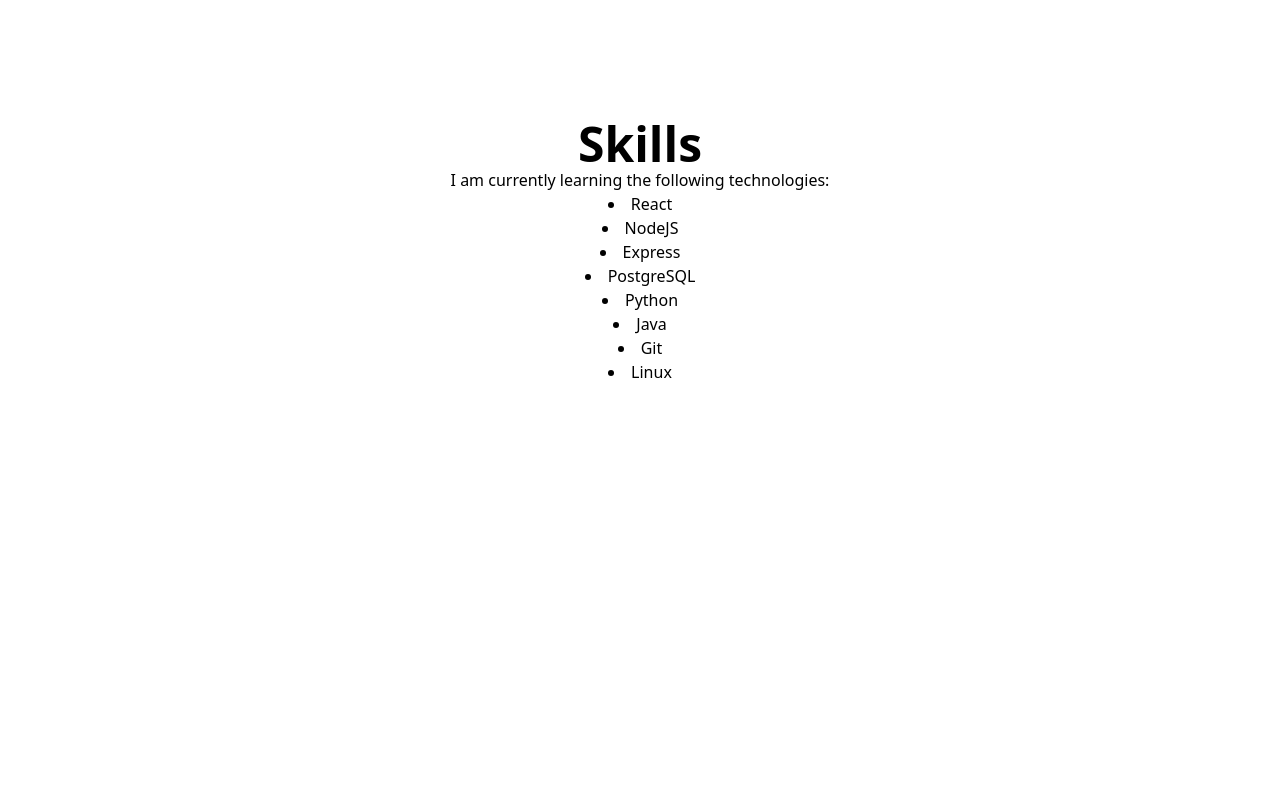
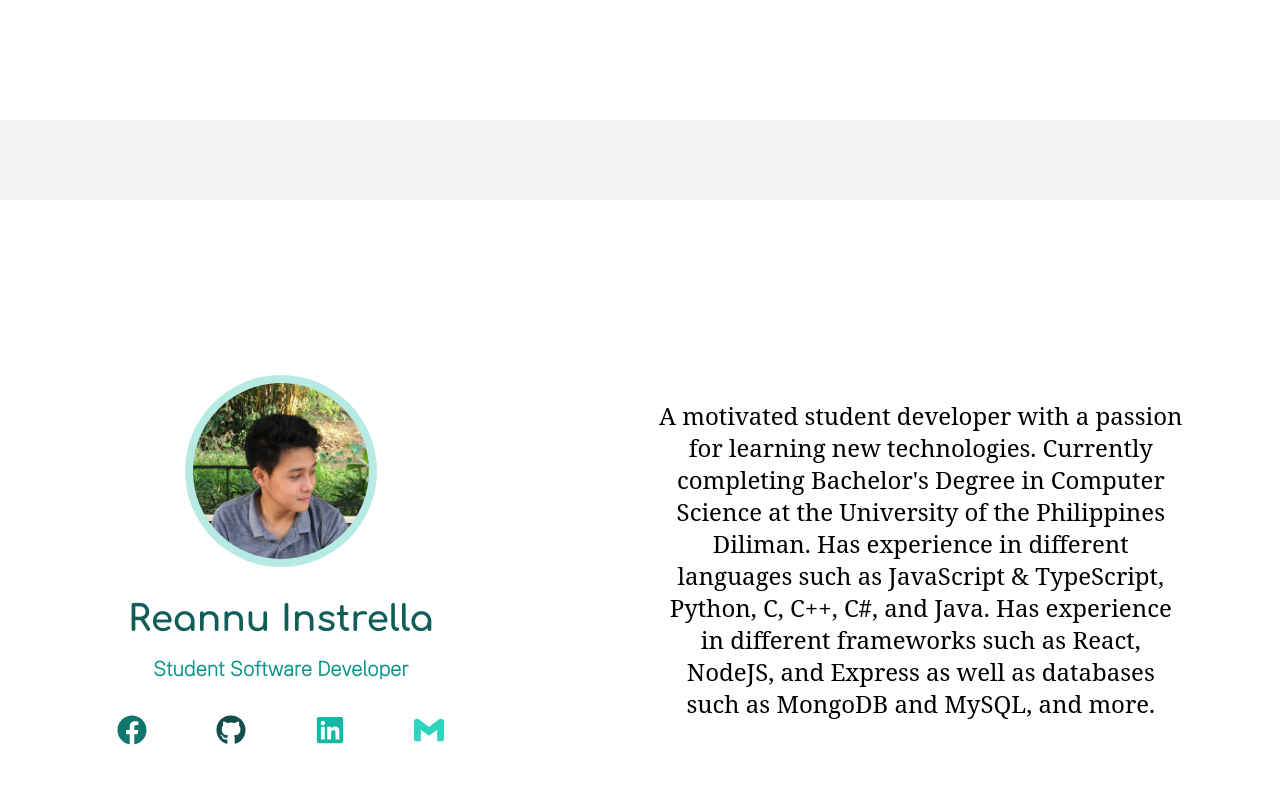
Before and after one commit to reannu123/hello-world, a React (Vite) app in the folder reannu123.github.io/: page / in a window 1280 px wide. Shown: the part 680-1480 px from the top of the page. Built offline with nearby package versions, Linux system fonts and the light colour scheme.

Commit message:
Modified some styling in sections

```diff
--- a/reannu123.github.io/src/App.tsx
+++ b/reannu123.github.io/src/App.tsx
@@ -11,38 +11,40 @@ import useDarkMode from "./hooks/useDarkMode";
 function App() {
   const [darkEnabled, setDarkEnabled] = useDarkMode();
   return (
-    <div className="sh-screen w-full dark:bg-gray-950 transition-all duration-300">
+    <div className="w-full dark:bg-gray-900 transition-all">
       {/* Navbar */}
       <NavBar setDarkEnabled={setDarkEnabled} darkEnabled={darkEnabled} />
       {/* Main */}
       <div className="flex flex-col items-center justify-center dark:text-gray-100">
         <section
           id="Summary"
-          className=" w-full min-h-[85vh] md:min-h-[80vh] mb-[10vh] flex justify-center items-center text-center"
+          className=" w-full min-h-[85vh] md:min-h-[90vh] flex justify-center items-center text-center  dark:bg-gray-800 transition "
         >
           <Summary />
         </section>
+        <div className="w-full h-[10vh] bg-gray-100 dark:bg-gray-900 transition" />
         <section
           id="Skills"
-          className="w-full min-h-[90vh]  flex-col justify-center items-center text-center"
+          className="w-full min-h-[85vh] md:min-h-[90vh] mb-[10vh] flex justify-center items-center text-center  dark:bg-gray-800 transition"
         >
           <Skills />
         </section>
+        <div className="w-full h-[10vh]" />
         <section
           id="Education"
-          className="w-full min-h-[90vh]  mt-[10vh] flex-col justify-center items-center text-center"
+          className="w-full min-h-[85vh] md:min-h-[90vh] mb-[10vh] flex justify-center items-center text-center  dark:bg-gray-800 transition"
         >
           <Education />
         </section>
         <section
           id="Projects"
-          className="w-full min-h-[90vh]  mt-[10vh] flex-col justify-center items-center text-center"
+          className="w-full min-h-[85vh] md:min-h-[90vh] mb-[10vh] flex justify-center items-center text-center  dark:bg-gray-800 transition"
         >
           <Projects />
         </section>
         <section
           id="Others"
-          className="w-full min-h-[90vh] mt-[10vh] flex-col justify-center items-center text-center"
+          className="w-full min-h-[85vh] md:min-h-[90vh] mb-[10vh] flex justify-center items-center text-center  dark:bg-gray-800 transition"
         >
           <Hobbies />
         </section>
--- a/reannu123.github.io/src/components/NavBar.tsx
+++ b/reannu123.github.io/src/components/NavBar.tsx
@@ -10,7 +10,7 @@ import { FaMoon, FaSun } from "react-icons/fa";
 
 function NavBar(props: any) {
   return (
-    <header className=" sticky bg-gray-100 dark:bg-gray-900 top-0  flex select-none h-16 md:h-[10vh] min-h-[4rem] max-h-[10vh] duration-300">
+    <header className=" sticky bg-gray-100 dark:bg-gray-900 top-0  flex select-none h-16 md:h-[10vh] min-h-[4rem] max-h-[10vh] transition z-10">
       <nav className="flex-wrap w-full  flex items-center justify-between p-2 ">
         <a href="https://github.com/reannu123">
           <div className=" flex flex-row space-x-4 items-center justify-center mx-4 whitespace-nowrap">
--- a/reannu123.github.io/src/components/Skills.tsx
+++ b/reannu123.github.io/src/components/Skills.tsx
@@ -1,25 +1,82 @@
 import React from "react";
-
+import profile from "../assets/profile-square.jpg";
+import { FaGithub, FaLinkedin, FaFacebook, FaEnvelope } from "react-icons/fa";
+import { SiGmail } from "react-icons/si";
 function Skills() {
   return (
-    <>
-      <h1 className="font-bold text-2xl md:text-4xl lg:text-5xl w-auto sm:text-center">
-        Skills
-      </h1>
-      <p className="text-center px-8">
-        I am currently learning the following technologies:
-      </p>
-      <ul className="list-disc list-inside">
-        <li>React</li>
-        <li>NodeJS</li>
-        <li>Express</li>
-        <li>PostgreSQL</li>
-        <li>Python</li>
-        <li>Java</li>
-        <li>Git</li>
-        <li>Linux</li>
-      </ul>
-    </>
+    <div className="my-auto items-center justify-center text-center md:flex mx-16">
+      <div className="md:hidden">
+        {/* mobile */}
+        <h1 className="font-Comfortaa font-bold text-center text-xl  mb-2 md:hidden text-teal-800 dark:text-teal-300">
+          Reannu Instrella
+        </h1>
+        <h2 className="font-PublicSans font-bold mb-6 md:hidden text-teal-600 text-sm">
+          Student Software Developer
+        </h2>
+      </div>
+
+      <div>
+        <div className="mx-auto h-40 w-40 md:h-[24vh] md:w-[24vh] lg:max-h-80 lg:max-w-80 bg-teal-500 dark:bg-teal-100 bg-opacity-30 rounded-full flex items-center justify-center  transition">
+          <img
+            src={profile}
+            className="mx-auto rounded-full h-36 w-36 md:h-[22vh] md:w-[22vh] lg:max-h-72 lg:max-w-72"
+            alt="Summary"
+          />
+        </div>
+        {/* desktop */}
+        <h1 className="font-Comfortaa font-bold text-center text-teal-800 dark:text-teal-300 max-md:hidden md:text-[6vh] md:whitespace-nowrap lg:text-4xl mb-2 mt-4 lg:mb-4 lg:mt-8 lg:mx-[5vw]">
+          Reannu Instrella
+        </h1>
+        <h2 className="max-md:hidden font-PublicSans font-bold mb-4 lg:mb-8 text-teal-600 md:text-[4vh] md:whitespace-nowrap lg:text-xl">
+          Student Software Developer
+        </h2>
+        <div className="max-md:hidden flex flex-row justify-around md:justify-evenly space-x-4">
+          <a
+            href="
+            https://www.facebook.com/Reannu.Emmanuel.Lubiano.Instrella/"
+          >
+            <FaFacebook className="md:text-[8vh] lg:text-3xl text-teal-700 hover:text-opacity-50 transition-all" />
+          </a>
+          <a href="https://github.com/reannu123">
+            <FaGithub className="md:text-[8vh] lg:text-3xl text-teal-900 hover:text-opacity-50 marker:transition-all" />
+          </a>
+          <a href="https://ph.linkedin.com/in/reannu-instrella-a64457139">
+            <FaLinkedin className="md:text-[8vh] lg:text-3xl text-teal-500 hover:text-opacity-50 transition-all" />
+          </a>
+          <a href="mailto:reannumon123@gmail.com">
+            <SiGmail className="md:text-[8vh] lg:text-3xl text-teal-400 hover:text-opacity-50 transition-all" />
+          </a>
+        </div>
+      </div>
+      <div>
+        <p className="font-NotoSerif text-sm md:text-[4vh] xl:text-2xl text-center md:ml-12 md:leading-[5vh] lg:ml-[10vw] md:px-8 py-8 max-w-2xl">
+          A motivated student developer with a passion for learning new
+          technologies. Currently completing Bachelor's Degree in Computer
+          Science at the University of the Philippines Diliman. Has experience
+          in different languages such as JavaScript & TypeScript, Python, C,
+          C++, C#, and Java. Has experience in different frameworks such as
+          React, NodeJS, and Express as well as databases such as MongoDB and
+          MySQL, and more.
+        </p>
+        <div className="md:hidden flex flex-row justify-around md:justify-evenly space-x-4">
+          <a
+            href="
+            https://www.facebook.com/Reannu.Emmanuel.Lubiano.Instrella/"
+          >
+            <FaFacebook className="text-3xl text-teal-700 hover:text-opacity-50 transition-all" />
+          </a>
+          <a href="https://github.com/reannu123">
+            <FaGithub className="text-3xl text-teal-900 hover:text-opacity-50 marker:transition-all" />
+          </a>
+          <a href="https://ph.linkedin.com/in/reannu-instrella-a64457139">
+            <FaLinkedin className="text-3xl text-teal-500 hover:text-opacity-50 transition-all" />
+          </a>
+          <a href="mailto:reannumon123@gmail.com">
+            <SiGmail className="text-3xl text-teal-400 hover:text-opacity-50 transition-all" />
+          </a>
+        </div>
+      </div>
+    </div>
   );
 }
 
--- a/reannu123.github.io/src/components/Summary.tsx
+++ b/reannu123.github.io/src/components/Summary.tsx
@@ -7,7 +7,7 @@ import { SiGmail } from "react-icons/si";
 function Summary() {
   return (
     <div className="my-auto items-center justify-center text-center md:flex mx-16">
-      <div>
+      <div className="md:hidden">
         {/* mobile */}
         <h1 className="font-Comfortaa font-bold text-center text-xl  mb-2 md:hidden text-teal-800 dark:text-teal-300">
           Reannu Instrella
@@ -37,16 +37,16 @@ function Summary() {
             href="
             https://www.facebook.com/Reannu.Emmanuel.Lubiano.Instrella/"
           >
-            <FaFacebook className="md:text-[8vh] lg:text-3xl text-teal-700 hover:text-opacity-50 transition-all" />
+            <FaFacebook className="md:text-[8vh] lg:text-3xl text-teal-600   dark:text-teal-600 hover:text-opacity-50 dark:hover:text-opacity-50 transition-all" />
           </a>
           <a href="https://github.com/reannu123">
-            <FaGithub className="md:text-[8vh] lg:text-3xl text-teal-900 hover:text-opacity-50 marker:transition-all" />
+            <FaGithub className="md:text-[8vh] lg:text-3xl text-teal-800 dark:text-teal-800 hover:text-opacity-50  dark:hover:text-opacity-50 marker:transition-all" />
           </a>
           <a href="https://ph.linkedin.com/in/reannu-instrella-a64457139">
-            <FaLinkedin className="md:text-[8vh] lg:text-3xl text-teal-500 hover:text-opacity-50 transition-all" />
+            <FaLinkedin className="md:text-[8vh] lg:text-3xl text-teal-500  dark:text-teal-500 hover:text-opacity-50  dark:hover:text-opacity-50 ransition-all" />
           </a>
           <a href="mailto:reannumon123@gmail.com">
-            <SiGmail className="md:text-[8vh] lg:text-3xl text-teal-400 hover:text-opacity-50 transition-all" />
+            <SiGmail className="md:text-[8vh] lg:text-3xl text-teal-600 dark:text-teal-600 hover:text-opacity-50  dark:hover:text-opacity-50 transition-all" />
           </a>
         </div>
       </div>
@@ -65,16 +65,16 @@ function Summary() {
             href="
             https://www.facebook.com/Reannu.Emmanuel.Lubiano.Instrella/"
           >
-            <FaFacebook className="text-3xl text-teal-700 hover:text-opacity-50 transition-all" />
+            <FaFacebook className="text-3xl text-teal-600   dark:text-teal-600 hover:text-opacity-50 dark:hover:text-opacity-50 transition-all" />
           </a>
           <a href="https://github.com/reannu123">
-            <FaGithub className="text-3xl text-teal-900 hover:text-opacity-50 marker:transition-all" />
+            <FaGithub className="text-3xl text-teal-800 dark:text-teal-800 hover:text-opacity-50  dark:hover:text-opacity-50 marker:transition-all" />
           </a>
           <a href="https://ph.linkedin.com/in/reannu-instrella-a64457139">
-            <FaLinkedin className="text-3xl text-teal-500 hover:text-opacity-50 transition-all" />
+            <FaLinkedin className="text-3xl text-teal-500  dark:text-teal-500 hover:text-opacity-50  dark:hover:text-opacity-50 ransition-all" />
           </a>
           <a href="mailto:reannumon123@gmail.com">
-            <SiGmail className="text-3xl text-teal-400 hover:text-opacity-50 transition-all" />
+            <SiGmail className="text-3xl text-teal-600 dark:text-teal-600 hover:text-opacity-50  dark:hover:text-opacity-50 transition-all" />
           </a>
         </div>
       </div>
```
